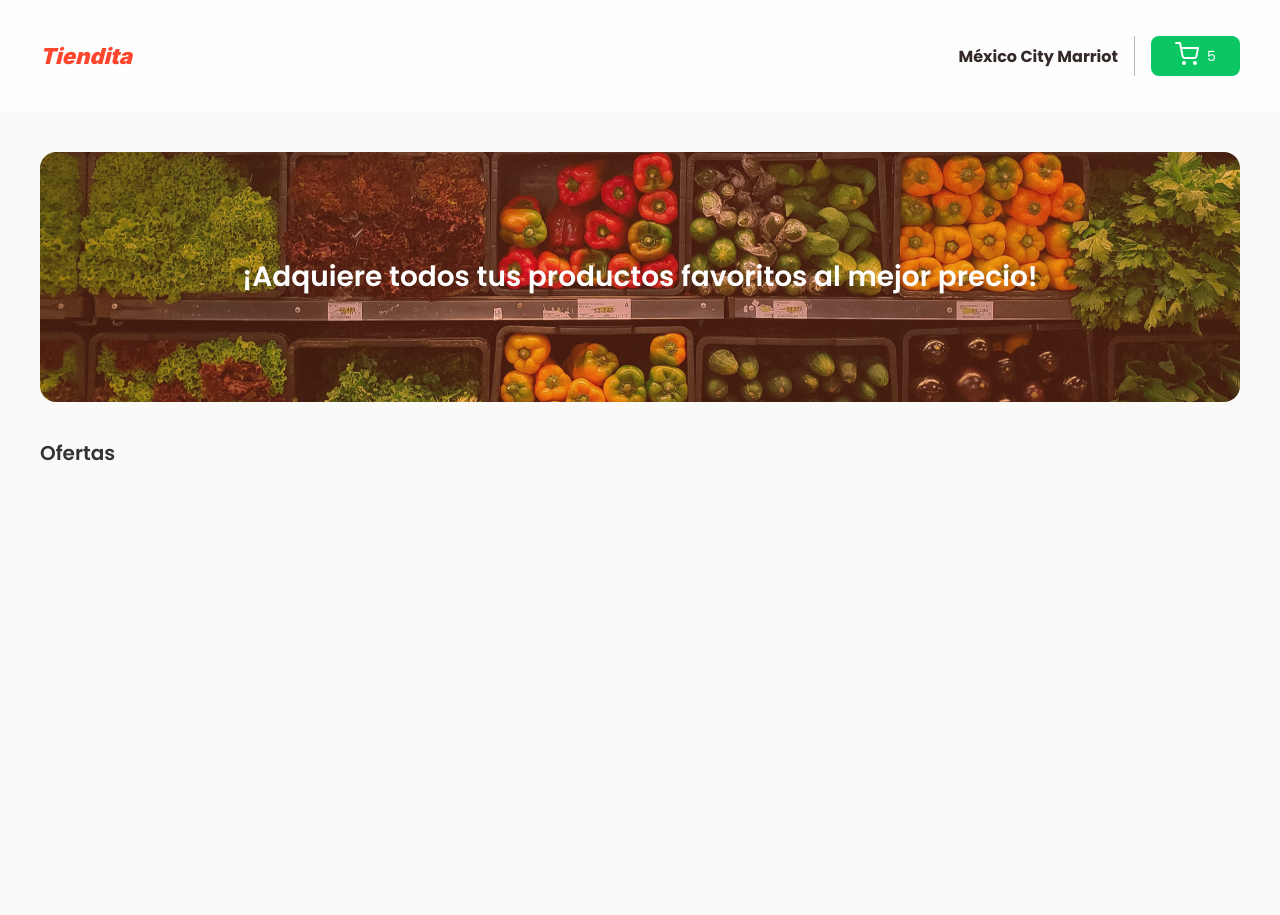
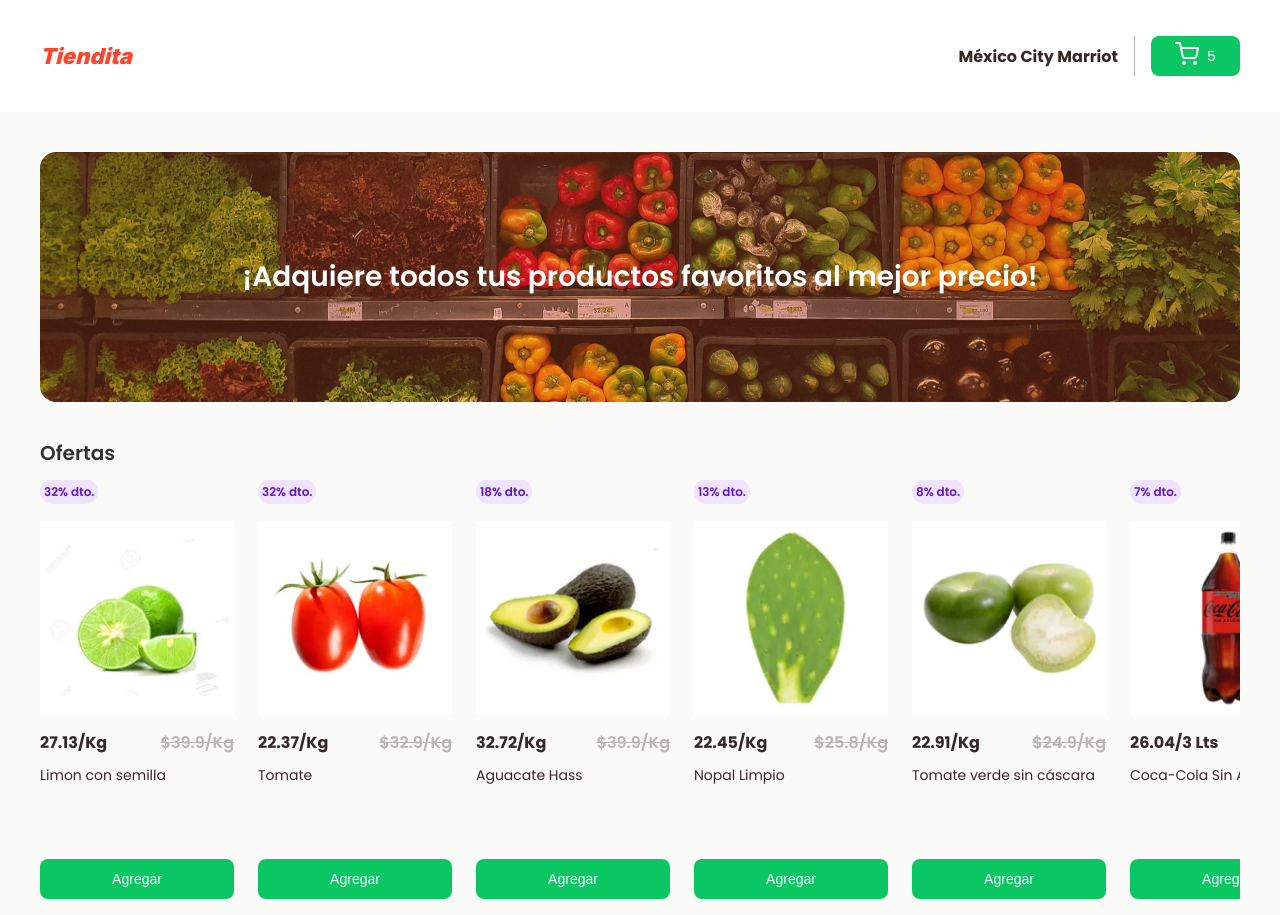
Before and after one commit to juanjosemayorga/tiendita, a React (Create React App) app: page / in a window 1280 px wide. Before the commit the page ends 800 px from the top, so only its background shows below. Built offline with nearby package versions, Linux system fonts and the light colour scheme.

Commit message:
calculate-disccounts helper and products interface created

```diff
--- a/src/components/Pages/OffersPage/OffersCard/OffersCard.tsx
+++ b/src/components/Pages/OffersPage/OffersCard/OffersCard.tsx
@@ -1,11 +1,11 @@
 import PropTypes from 'prop-types'
+import { Product } from '../../../../data/interfaces';
+import { calculateDisccount } from '../../../../helpers/calculateDisccount';
 import './OffersCard.css'
-import LIMON from '../../../../assets/images/Name=Limon.jpg'
-import { Product } from '../../../../data/interfaces';
 
 export const OffersCard = (product: Product) => {
 
-  const { disccount, image, name, price } = product;
+  const { disccount, image, name, price, unit } = product;
 
   return (
     <div className="offers-card-container">
@@ -21,10 +21,10 @@ export const OffersCard = (product: Product) => {
       </figure>
       <article className="offers-card-container__prices-container">
         <p className="offers-card-container__prices-container--low-price">
-          $26.82/kg
+          {calculateDisccount(disccount, price)}/{unit}
         </p>
         <p className="offers-card-container__prices-container--normal-price">
-          ${price}/kg
+          ${price}/{unit}
         </p>
       </article>
       <p className="offers-card-container__description-text">
@@ -36,5 +36,9 @@ export const OffersCard = (product: Product) => {
 };
 
 OffersCard.propTypes = {
-
+  disccount: PropTypes.number.isRequired,
+  image: PropTypes.string.isRequired,
+  name: PropTypes.string.isRequired,
+  price: PropTypes.number.isRequired,
+  unit: PropTypes.string.isRequired,
 }
--- a/src/components/Pages/OffersPage/OffersContainer/OffersContainer.tsx
+++ b/src/components/Pages/OffersPage/OffersContainer/OffersContainer.tsx
@@ -7,11 +7,15 @@ export const OffersContainer = () => {
   return (
     <section className="slider">
       <div className="slider-container">
-        <div className="slider-slide">
           {
-            // products.map(product => <OffersCard {...product}/>)
+            products.map((product) => (
+              <div
+                className="slider-slide"
+                key={product.id}>
+                <OffersCard {...product} />
+              </div>
+            ))
           }
-        </div>
 
         {/* <div className="slider-slide">
           <OffersCard />
--- a/src/data/interfaces.ts
+++ b/src/data/interfaces.ts
@@ -4,4 +4,5 @@ export interface Product {
   image: string;
   price: number;
   name: string;
+  unit: string;
 }
--- a/src/data/products.ts
+++ b/src/data/products.ts
@@ -1,4 +1,11 @@
-import LIMON from '../assets/images/Name=Limon.jpg';
+import LIMON from '../assets/images/Name=Limon.jpg'
+import TOMATE from '../assets/images/Name=Tomate.jpg'
+import AGUACATE from '../assets/images/Name=Aguacate.jpg'
+import NOPAL from '../assets/images/Name=Nopal.jpg'
+import TOMATE_VERDE from '../assets/images/Name=Tomate verde.jpg'
+import COCA_COLA from '../assets/images/Name=Cocacola.jpg'
+import COCA_COLA_SIN_AZUCAR from '../assets/images/Name=Cocacola sin azucar.jpg'
+
 import { Product } from './interfaces';
 
 export const products: Product[] = [
@@ -7,6 +14,55 @@ export const products: Product[] = [
     disccount: 32,
     image: LIMON,
     price: 39.9,
-    name: 'Limon con semilla'
-  }
+    name: 'Limon con semilla',
+    unit: 'Kg'
+  },
+  {
+    id: 2,
+    disccount: 32,
+    image: TOMATE,
+    price: 32.9,
+    name: 'Tomate',
+    unit: 'Kg'
+  },
+  {
+    id: 3,
+    disccount: 18,
+    image: AGUACATE,
+    price: 39.9,
+    name: 'Aguacate Hass',
+    unit: 'Kg'
+  },
+    {
+    id: 4,
+    disccount: 13,
+    image: NOPAL,
+    price: 25.8,
+    name: 'Nopal Limpio',
+    unit: 'Kg'
+  },
+    {
+    id: 5,
+    disccount: 8,
+    image: TOMATE_VERDE,
+    price: 24.9,
+    name: 'Tomate verde sin cáscara',
+    unit: 'Kg'
+  },
+    {
+    id: 6,
+    disccount: 7,
+    image: COCA_COLA_SIN_AZUCAR,
+    price: 28,
+    name: 'Coca-Cola Sin Azúcar',
+    unit: '3 Lts',
+  },
+    {
+    id: 7,
+    disccount: 7,
+    image: COCA_COLA,
+    price: 14,
+    name: 'Coca-Cola',
+    unit: '600 Ml',
+  },
 ]
--- /dev/null
+++ b/src/helpers/calculateDisccount.ts
@@ -0,0 +1,9 @@
+const calculateDigits = (num: number): number => {
+  return (num.toString().split('.')[0]).toString().length;
+}
+
+export const calculateDisccount = (disc: number, total: number): string | number => {
+  return disc === 0
+    ? total
+    : (total - disc * total / 100).toPrecision(calculateDigits(total) + 2)
+}
```
